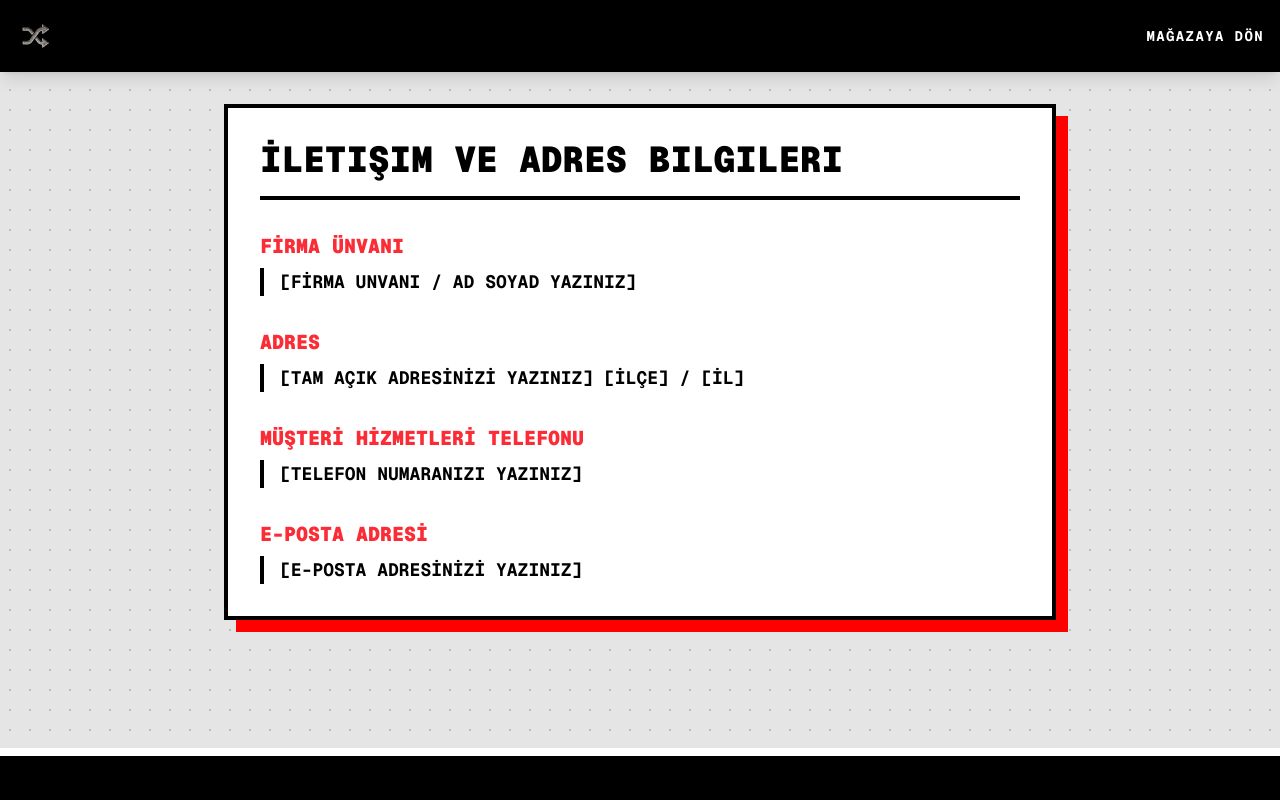
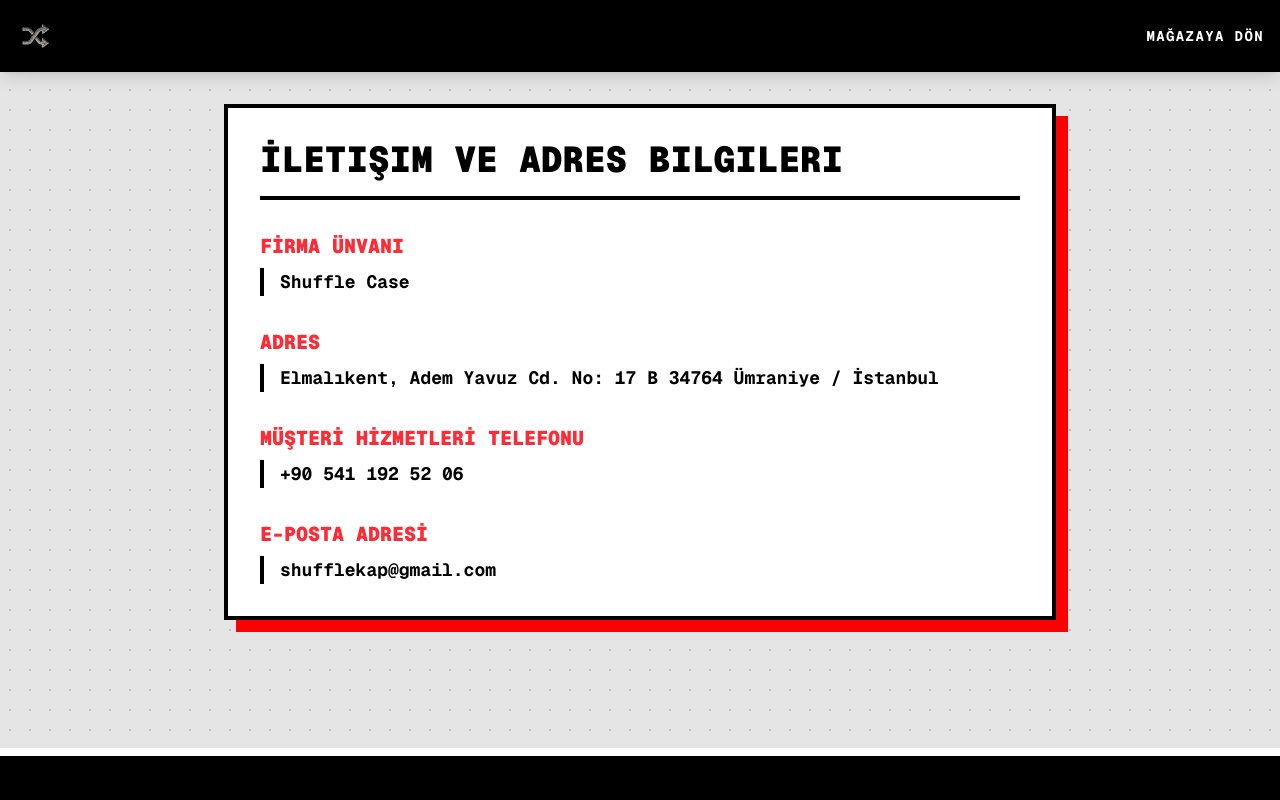
Before and after one commit to gencogedik/showroom, a Next.js app: page /iletisim in a window 1280 px wide. Shown: the top 800 px of the page. Built offline with nearby package versions, Linux system fonts and the light colour scheme.

Commit message:
Update legal pages with real company info for PayTR

```diff
--- a/src/app/iletisim/page.tsx
+++ b/src/app/iletisim/page.tsx
@@ -22,29 +22,29 @@
                         <section>
                             <h2 className="font-black text-xl mb-2 text-red-500">FİRMA ÜNVANI</h2>
                             <p className="font-bold border-l-4 border-black pl-4">
-                                [FİRMA UNVANI / AD SOYAD YAZINIZ]
+                                Shuffle Case
                             </p>
                         </section>
 
                         <section>
                             <h2 className="font-black text-xl mb-2 text-red-500">ADRES</h2>
                             <p className="font-bold border-l-4 border-black pl-4 whitespace-pre-line">
-                                [TAM AÇIK ADRESİNİZİ YAZINIZ]
-                                [İLÇE] / [İL]
+                                Elmalıkent, Adem Yavuz Cd. No: 17 B
+                                34764 Ümraniye / İstanbul
                             </p>
                         </section>
 
                         <section>
                             <h2 className="font-black text-xl mb-2 text-red-500">MÜŞTERİ HİZMETLERİ TELEFONU</h2>
                             <p className="font-bold border-l-4 border-black pl-4">
-                                [TELEFON NUMARANIZI YAZINIZ]
+                                +90 541 192 52 06
                             </p>
                         </section>
 
                         <section>
                             <h2 className="font-black text-xl mb-2 text-red-500">E-POSTA ADRESİ</h2>
                             <p className="font-bold border-l-4 border-black pl-4">
-                                [E-POSTA ADRESİNİZİ YAZINIZ]
+                                shufflekap@gmail.com
                             </p>
                         </section>
                     </div>
--- a/src/app/iptal-iade/page.tsx
+++ b/src/app/iptal-iade/page.tsx
@@ -31,7 +31,7 @@
 
                         <h2>İade Prosedürü</h2>
                         <ul className="list-disc pl-5 font-bold mb-4">
-                            <li>İade talebinizi sipariş numaranız ile birlikte <strong>[E-POSTA ADRESİNİZ]</strong> adresine iletiniz.</li>
+                            <li>İade talebinizi sipariş numaranız ile birlikte <strong>shufflekap@gmail.com</strong> adresine iletiniz.</li>
                             <li>Tarafınıza verilecek kargo iade kodu ile ürünü faturasıyla birlikte anlaşmalı kargomuza teslim ediniz.</li>
                             <li>Ürün tarafımıza ulaşıp incelendikten sonra, iade koşullarına uygunsa 3 ila 7 iş günü içerisinde ödeme yaptığınız kredi/banka kartınıza tutar iade edilir.</li>
                         </ul>
--- a/src/app/satis-sozlesmesi/page.tsx
+++ b/src/app/satis-sozlesmesi/page.tsx
@@ -22,10 +22,10 @@
                         <h3>MADDE 1 - TARAFLAR</h3>
                         <p><strong>SATICI:</strong></p>
                         <ul className="list-disc pl-5 font-bold mb-4">
-                            <li>Unvanı: [FİRMA UNVANI YAZINIZ]</li>
-                            <li>Adresi: [FİRMA ADRESİ YAZINIZ]</li>
-                            <li>Telefon: [FİRMA TELEFONU YAZINIZ]</li>
-                            <li>Email: [FİRMA EMAIL YAZINIZ]</li>
+                            <li>Unvanı: Shuffle Case</li>
+                            <li>Adresi: Elmalıkent, Adem Yavuz Cd. No: 17 B, 34764 Ümraniye / İstanbul</li>
+                            <li>Telefon: +90 541 192 52 06</li>
+                            <li>Email: shufflekap@gmail.com</li>
                         </ul>
 
                         <p><strong>ALICI (TÜKETİCİ):</strong></p>
--- a/src/app/teslimat/page.tsx
+++ b/src/app/teslimat/page.tsx
@@ -25,12 +25,12 @@
 
                         <h2>Kargo Ücretleri ve Anlaşmalı Firmalar</h2>
                         <p>
-                            Gönderilerimiz <strong>[KARGO FİRMASI ADI YAZINIZ]</strong> aracılığı ile yapılmaktadır. Kargo ücreti alıcıya aittir ve sipariş esnasında toplam tutara yansıtılır veya kapıda ödenir. (Kampanya dönemlerinde kargo ücretsiz olabilir).
+                            Gönderilerimiz <strong>PTT Kargo</strong> aracılığı ile yapılmaktadır. Kargo ücreti alıcıya aittir ve sipariş esnasında toplam tutara yansıtılır veya kapıda ödenir. (Kampanya dönemlerinde kargo ücretsiz olabilir).
                         </p>
 
                         <h2>Teslimat Süresi</h2>
                         <p>
-                            Stokta bulunan ürünler iş günleri (Pazartesi - Cuma) içerisinde <strong>[X] iş günü</strong> içerisinde kargoya teslim edilmektedir. Özel sipariş veya üretim gerektiren ürünlerde bu süre ürün detay sayfasında ayrıca belirtilir.
+                            Stokta bulunan ürünler iş günleri (Pazartesi - Cuma) içerisinde <strong>1-3 iş günü</strong> içerisinde kargoya teslim edilmektedir. Özel sipariş veya üretim gerektiren ürünlerde bu süre ürün detay sayfasında ayrıca belirtilir.
                         </p>
 
                         <h2>Kargo Teslim Alınırken Dikkat Edilmesi Gerekenler</h2>
```
